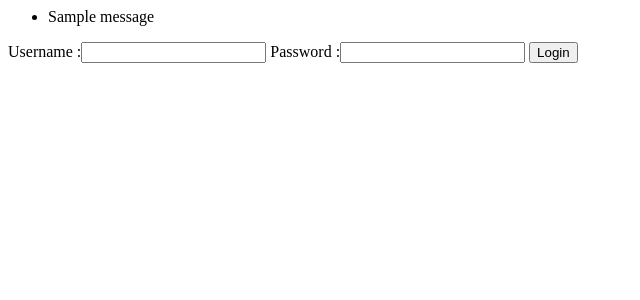
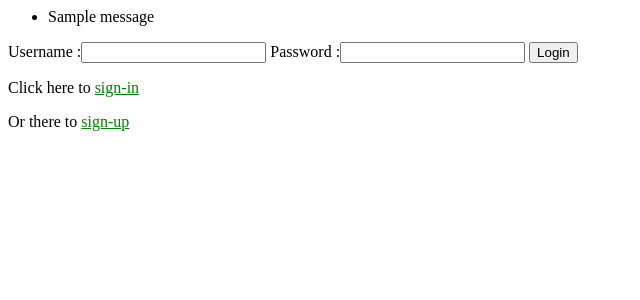
Before and after one commit to bmdeveloppement/greentick, a Django app: page /user/login/ in a window 1280 px wide. Shown: the top 300 px of the page, without its empty margins (0-640 px from the left). Run offline with Django 3.2, Linux system fonts and the light colour scheme; tables that the repository leaves empty hold one stand-in row (values such as "Sample post"); one stand-in notice (Sample message) is shown.

Commit message:
ADD - User login/logout complete

```diff
--- a/greentick/main/templates/index/dashboard.html
+++ b/greentick/main/templates/index/dashboard.html
@@ -1,6 +1,6 @@
 <strong>Hello</strong> {{ user.first_name }} {{ user.last_name }} !!<br />
 This is the GreenTick revolutionary Dashboard ;)
 
-<p>Click here to sign-in</p>
-
-<p>Or there to register</p>
+<p>Click here to <a href="{% url 'user:login' %}">sign-in</a></p>
+<p>Or there to <a href="{% url 'user:create' %}">sign-up</a></p>
+<p>Or there to <a href="{% url 'user:logout' %}">logout</a></p>
--- /dev/null
+++ b/greentick/user/static/user/style.css
@@ -0,0 +1,3 @@
+a {
+    color: green;
+}
--- a/greentick/user/templates/user/edit.html
+++ b/greentick/user/templates/user/edit.html
@@ -14,5 +14,3 @@
     {% endfor %}
 <input type="submit" value="Vote" />
 </form>
-
-<a href="{% url 'index' %}">Back to {{ user.first_name }}'s homepage</a>
--- a/greentick/user/templates/user/login.html
+++ b/greentick/user/templates/user/login.html
@@ -1,3 +1,7 @@
+{% load staticfiles %}
+
+<link rel="stylesheet" type="text/css" href="{% static 'user/style.css' %}" />
+
 {% if messages %}
 <ul class="messages">
     {% for message in messages %}
@@ -11,3 +15,8 @@
     {{ form }}
     <input type="submit" value="Login" />
 </form>
+
+
+<p>Click here to <a href="{% url 'user:login' %}">sign-in</a></p>
+
+<p>Or there to <a href="{% url 'user:create' %}">sign-up</a></p>
```
Also changed, not shown: greentick/main/templates/index/index.html (+3 -12 lines).
